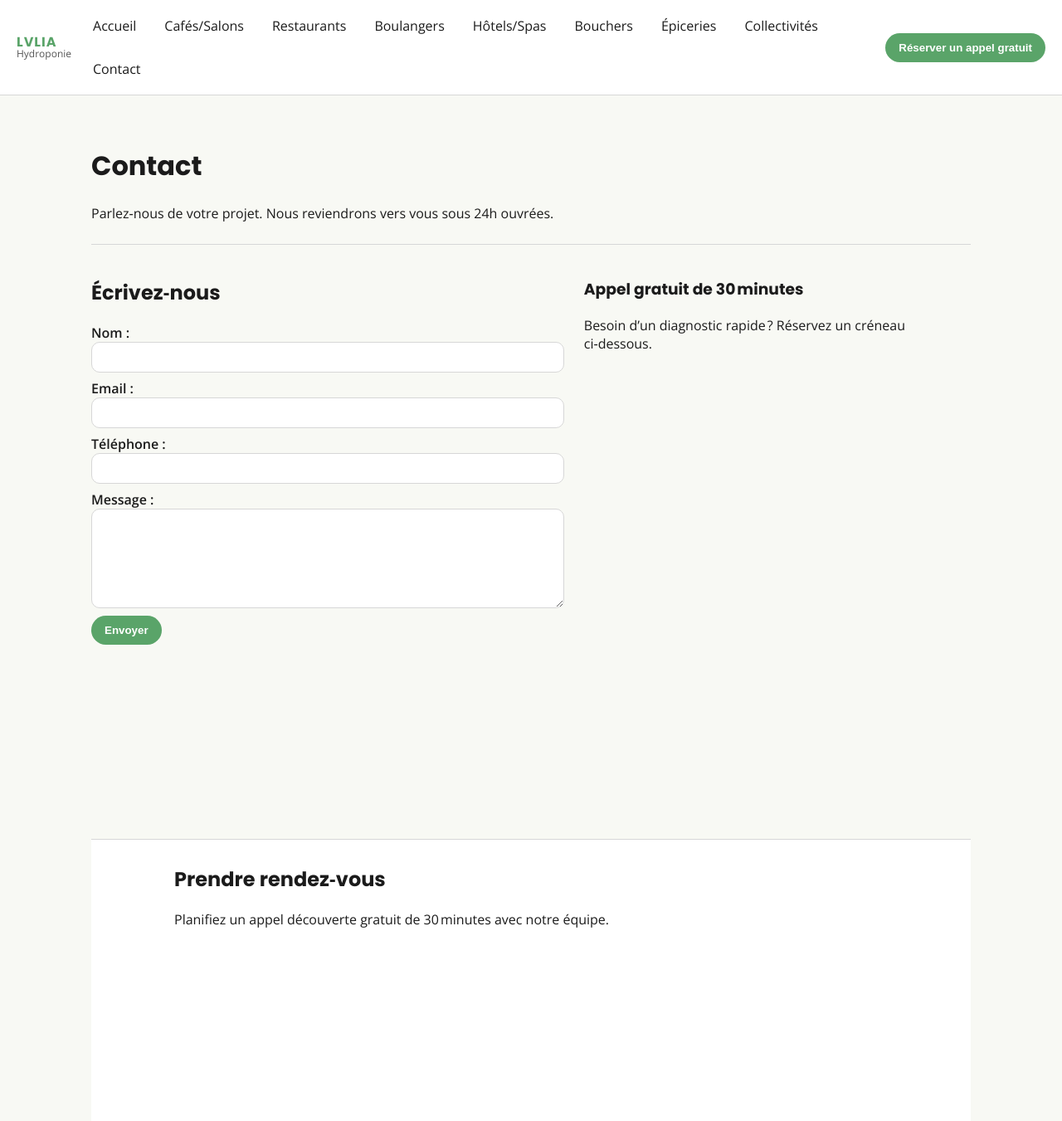
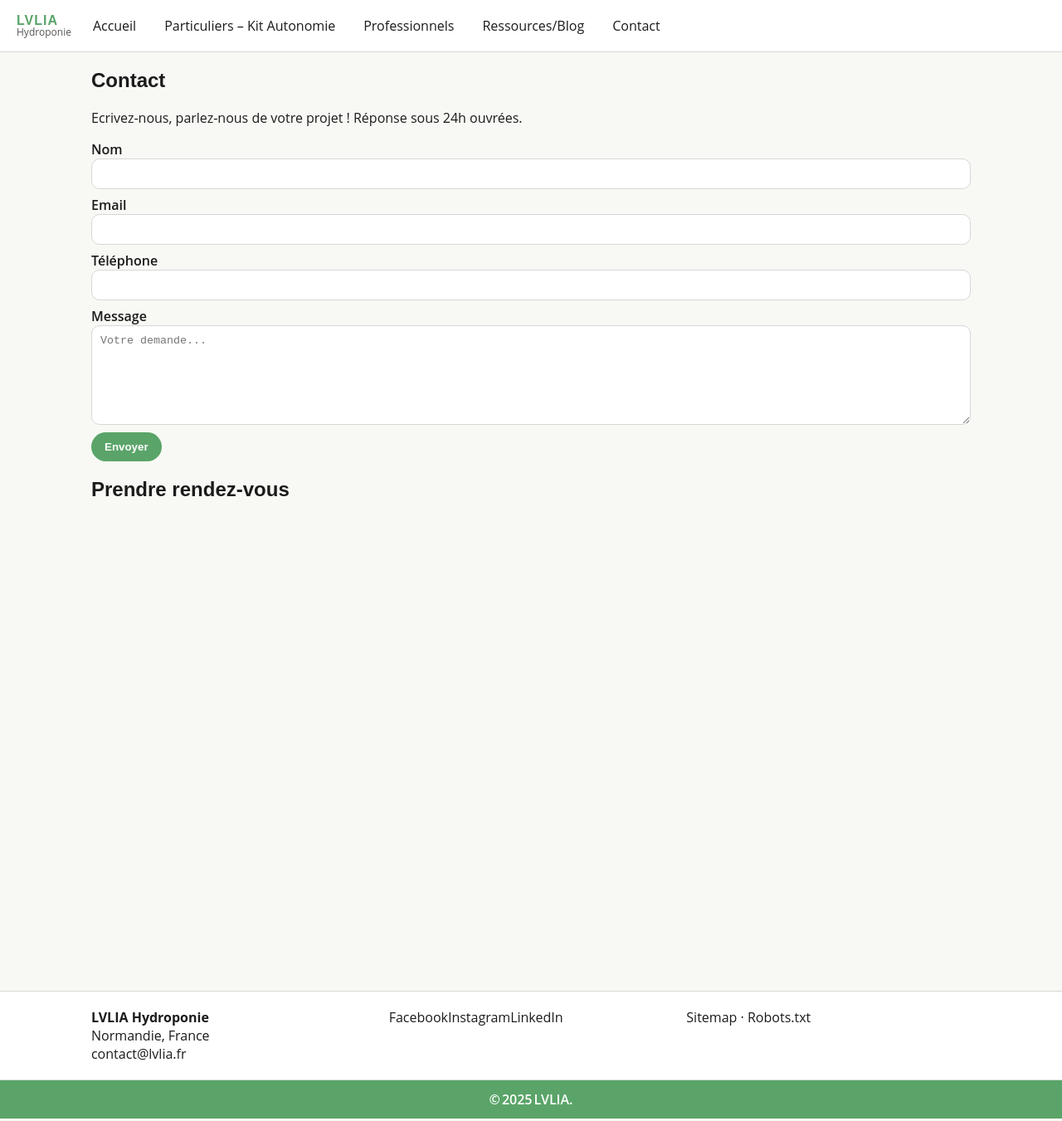
Before and after one commit to la-vida-luca/lvlia, a plain HTML site: page contact.html in a window 1280 px wide. Shown: the top 1351 px of the page at 83% size. Drawn offline with nearby package versions, Linux system fonts and the light colour scheme; a script that the page names is missing.

Commit message:
Refonte de la page Contact : formulaire simplifié + prise de rendez-vous Calendly corrigée (branche b2c-refonte-2025).

```diff
--- a/contact.html
+++ b/contact.html
@@ -1,25 +1,13 @@
 <!doctype html>
 <html lang="fr">
 <head>
-    <title>Contact — LVLIA</title>
-
+  <title>Contact – LVLIA</title>
   <meta charset="utf-8" />
   <meta name="viewport" content="width=device-width, initial-scale=1" />
-    <meta name="description" content="LVLIA accompagne cafés, restaurants, artisans et collectivités avec des solutions hydroponiques durables en Normandie." />
-    <meta property="og:title" content="LVLIA — Hydroponie durable et locale" />
-    <meta property="og:description" content="LVLIA accompagne cafés, restaurants, artisans et collectivités avec des solutions hydroponiques durables en Normandie." />
-    <meta property="og:image" content="assets/og-banner.png" />
-    <meta property="og:type" content="website" />
-    <meta name="twitter:card" content="summary_large_image" />
-    <link rel="preconnect" href="https://fonts.googleapis.com">
-    <link rel="preconnect" href="https://fonts.gstatic.com" crossorigin>
-    <link href="https://fonts.googleapis.com/css2?family=Open+Sans:wght@400;600&family=Poppins:wght@600;700&display=swap" rel="stylesheet">
+  <meta name="description" content="Contactez LVLIA pour votre projet d'autonomie alimentaire ou de solution hydroponique professionnelle en Normandie." />
   <link rel="stylesheet" href="assets/style.css" />
-    <script defer src="assets/main.js"></script>
-
 </head>
 <body>
-
 <header class="site-header">
   <a class="logo" href="index.html">
     <span class="logo-mark">LVLIA</span>
@@ -27,77 +15,35 @@
   </a>
   <nav class="main-nav" id="mainNav">
     <a href="index.html">Accueil</a>
-    <a href="cafes.html">Cafés/Salons</a>
-    <a href="restaurants.html">Restaurants</a>
-    <a href="boulangers.html">Boulangers</a>
-    <a href="hotels.html">Hôtels/Spas</a>
-    <a href="bouchers.html">Bouchers</a>
-    <a href="epiceries.html">Épiceries</a>
-    <a href="collectivites.html">Collectivités</a>
+    <a href="kit-particuliers.html">Particuliers – Kit Autonomie</a>
+    <a href="pros.html">Professionnels</a>
+    <a href="blog.html">Ressources/Blog</a>
     <a href="contact.html">Contact</a>
   </nav>
-  <button class="cta" data-scroll="#rendezvous">Réserver un appel gratuit</button>
-  <button class="burger" id="burger" aria-label="Ouvrir le menu">☰</button>
 </header>
-
-    <main class="container">
-      <header class="page-head">
+<main>
+  <section class="container">
     <h1>Contact</h1>
-        <p>Parlez‑nous de votre projet. Nous reviendrons vers vous sous 24h ouvrées.</p>
-      </header>
-      <section class="contact-grid">
-        <div>
-          <h2>Écrivez‑nous</h2>
-          <!-- Formulaire Netlify Forms -->
+    <p>Ecrivez-nous, parlez‑nous de votre projet ! Réponse sous 24h ouvrées.</p>
     <form name="contact" method="POST" netlify class="contact-form">
-            <label>Nom :<input type="text" name="name" required></label>
-            <label>Email :<input type="email" name="email" required></label>
-            <label>Téléphone :<input type="tel" name="phone"></label>
-            <label>Message :<textarea name="message"></textarea></label>
+      <label>Nom <input type="text" name="name" required></label>
+      <label>Email <input type="email" name="email" required></label>
+      <label>Téléphone <input type="tel" name="phone"></label>
+      <label>Message <textarea name="message" placeholder="Votre demande..."></textarea></label>
       <button type="submit" class="btn primary">Envoyer</button>
     </form>
-        </div>
-        <aside>
-          <h3>Appel gratuit de 30 minutes</h3>
-          <p>Besoin d’un diagnostic rapide ? Réservez un créneau ci‑dessous.</p>
-          <div class="calendly-inline-widget"
-               data-url="https://calendly.com/lvlia/30min-consultation"
-               style="min-width:320px;height:530px;"></div>
+    <h2>Prendre rendez‑vous</h2>
+    <div class="calendly-inline-widget" data-url="https://calendly.com/lvlia/30min-consultation" style="min-width:320px;height:530px;"></div>
     <script src="https://assets.calendly.com/assets/external/widget.js" async></script>
-        </aside>
   </section>
-
-<section class="rendezvous" id="rendezvous" aria-label="Prendre rendez-vous">
-  <div class="container narrow">
-    <h2>Prendre rendez‑vous</h2>
-    <p>Planifiez un appel découverte gratuit de 30 minutes avec notre équipe.</p>
-    <div class="calendly-inline-widget"
-         data-url="https://calendly.com/lvlia/30min-consultation"
-         style="min-width:320px;height:630px;"></div>
-    <script src="https://assets.calendly.com/assets/external/widget.js" async></script>
-  </div>
-</section>
-
 </main>
-
 <footer class="site-footer">
   <div class="container footer-grid">
-    <div>
-      <strong>LVLIA Hydroponie</strong><br/>
-      Normandie, France<br/>
-      <a href="mailto:contact@lvlia.example">contact@lvlia.example</a>
+    <div><strong>LVLIA Hydroponie</strong><br/>Normandie, France<br/><a href="mailto:contact@lvlia.fr">contact@lvlia.fr</a></div>
+    <div class="socials"><a href="#">Facebook</a><a href="#">Instagram</a><a href="#">LinkedIn</a></div>
+    <div class="legal"><a href="sitemap.xml">Sitemap</a> · <a href="robots.txt">Robots.txt</a></div>
   </div>
-    <div class="socials">
-      <a href="#" aria-label="Facebook">Facebook</a>
-      <a href="#" aria-label="Instagram">Instagram</a>
-      <a href="#" aria-label="LinkedIn">LinkedIn</a>
-    </div>
-    <div class="legal">
-      <a href="sitemap.xml">Sitemap</a> · <a href="robots.txt">Robots.txt</a>
-    </div>
-  </div>
-  <div class="copyright">© 2025 LVLIA – Hydroponie locale et durable | Créé automatiquement par OpenAI Codex.</div>
+  <div class="copyright">© 2025 LVLIA.</div>
 </footer>
-
 </body>
 </html>
```
Lines whose indentation alone changed are shown as unchanged.
